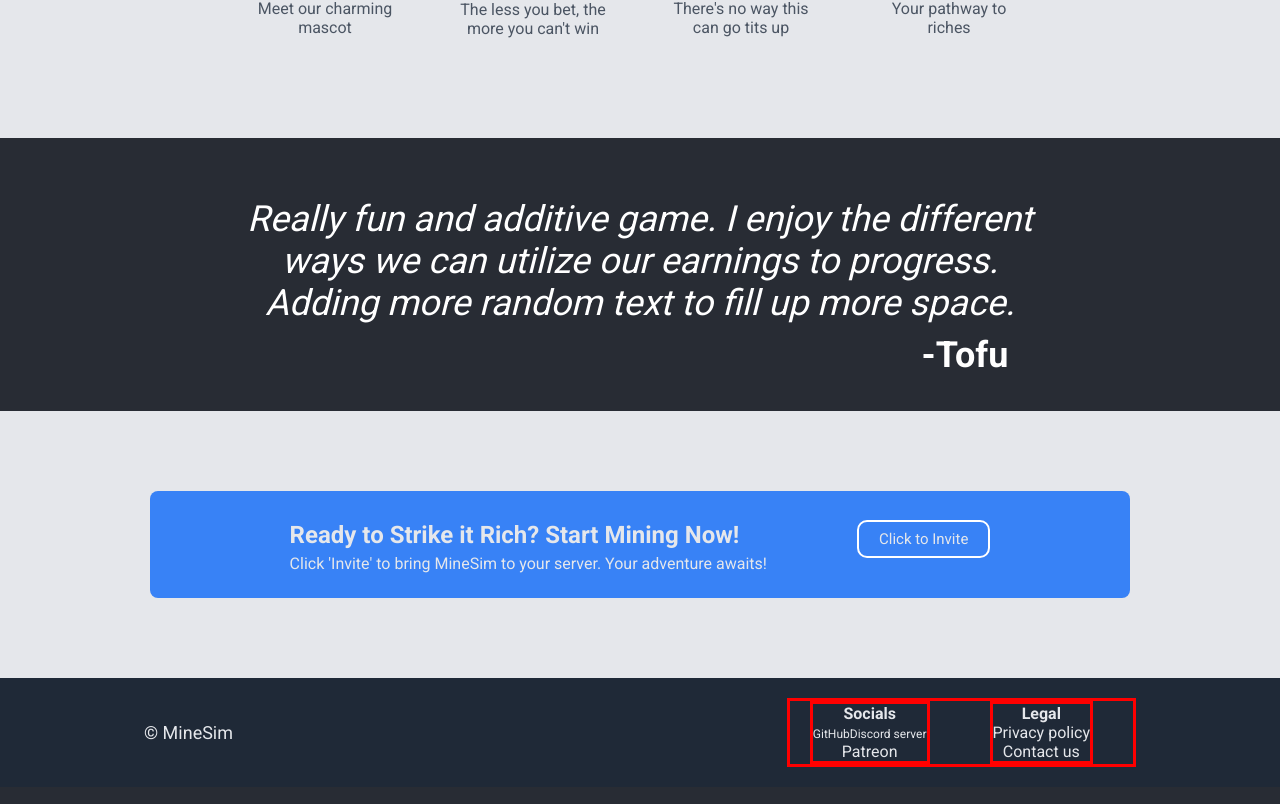
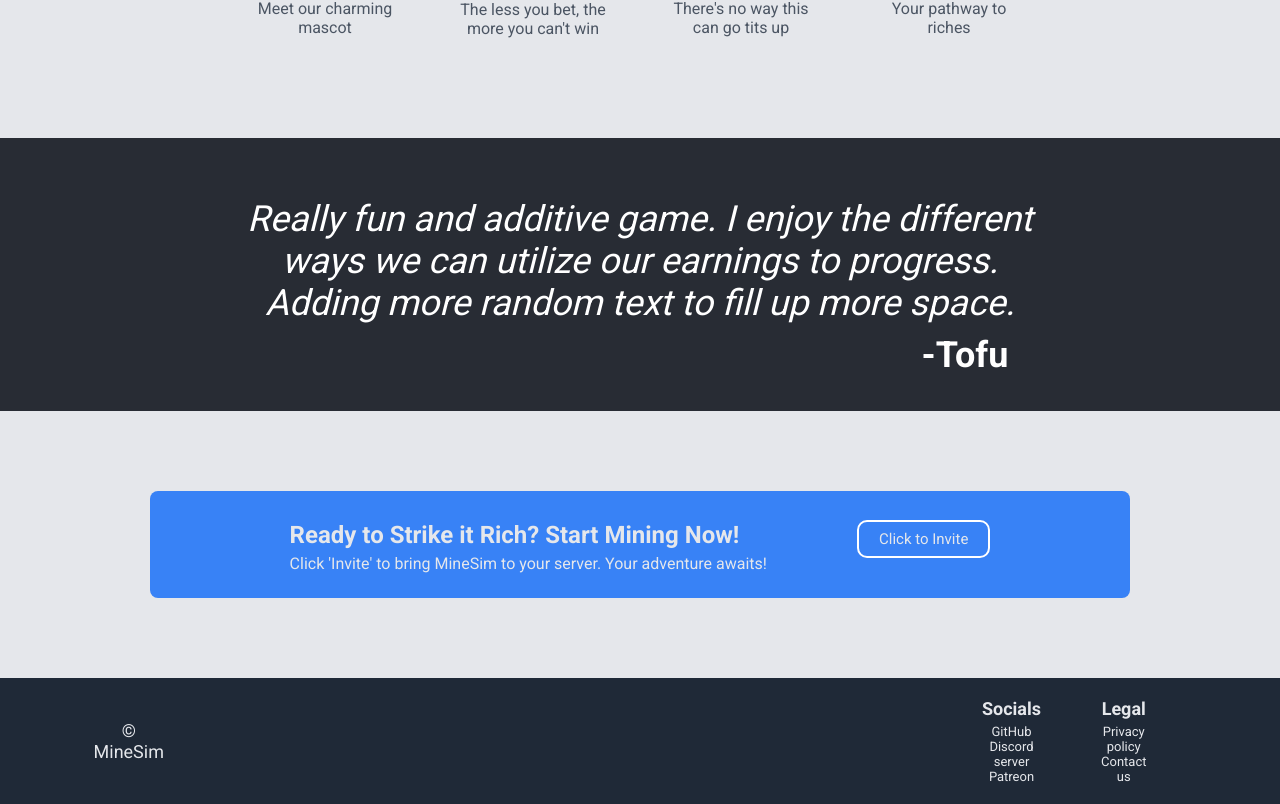
Before and after one commit to mooseRobot/minesim-website, a React (Create React App) app in the folder frontend/: page / in a window 1280 px wide. Shown: the part 808-1612 px from the top of the page. Built offline with nearby package versions, Linux system fonts and the light colour scheme.

Commit message:
Style footer
- Remove red borders
- Align footer along with the rest of the page
- Aligned footer links

```diff
--- a/frontend/src/App.css
+++ b/frontend/src/App.css
@@ -161,14 +161,14 @@
 }
 
 footer {
-  font-family: 'Noto Sans';
   background-color: #1d2026;
   color: #f2f2f2;
   text-align: left;
   padding-left: 3%;
   font-size: 15px;
   display: flex;
-  justify-content: space-between;
+  justify-content: center;
+  gap: 550px;
 }
 
 .sticky {
@@ -181,33 +181,31 @@
 }
 
 .copyright {
-  /*border: red solid;*/
   display: flex;
   justify-content: center;
   align-items: center;
 }
 
 .external-links {
-  border: red solid;
   display: flex;
-  justify-content: space-between;
+  align-items: flex-start;
 }
 
 .social, .legal {
   margin: 0 40px 0 20px;
   font-size: 16px;
-}
-
-.social {
-  border: red solid;
-}
-
-.legal {
-  border: red solid;
+  display: flex;
+  flex-direction: column;
+  justify-content: center;
 }
 
 footer a {
-  font-size: 12px;
+  font-size: 13px;
+}
+
+.external-links p {
+  font-size: 18px;
+  margin-bottom: 5px;
 }
 
 /* header::after {
--- a/frontend/src/App.js
+++ b/frontend/src/App.js
@@ -36,14 +36,14 @@
             <div className={'social'}>
                 <p><b>Socials</b></p>
                 {/* Add classes */}
-                <a href={'https://github.com/mooseRobot/minesim-website'} target={'_blank'}>GitHub</a>
+                <a href={'https://github.com/mooseRobot/minesim-website'} target={'_blank'} rel={"noopener noreferrer"}>GitHub</a>
                 <a href={''}>Discord server</a>
-                <p>Patreon</p>
+                <a>Patreon</a>
             </div>
             <div className={'legal'}>
                 <p><b>Legal</b></p>
-                <p>Privacy policy</p>
-                <p>Contact us</p>
+                <a>Privacy policy</a>
+                <a>Contact us</a>
             </div>
         </div>
 
```
